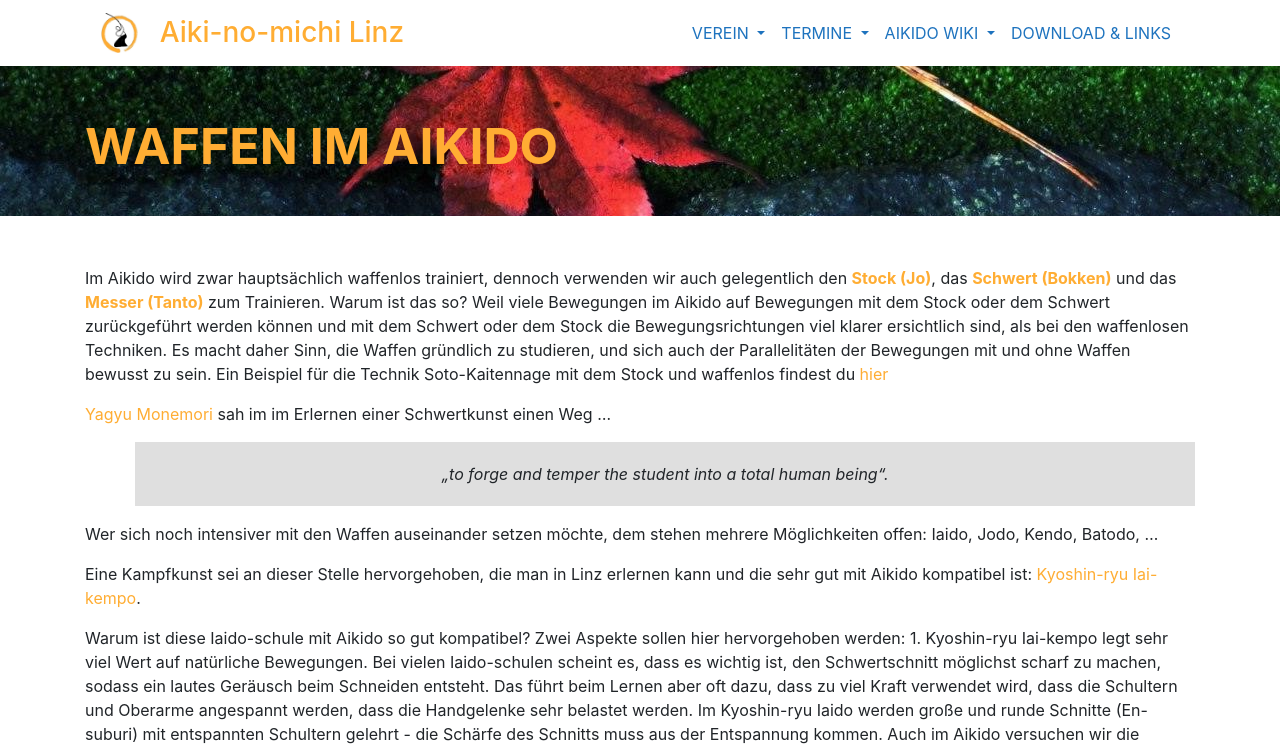
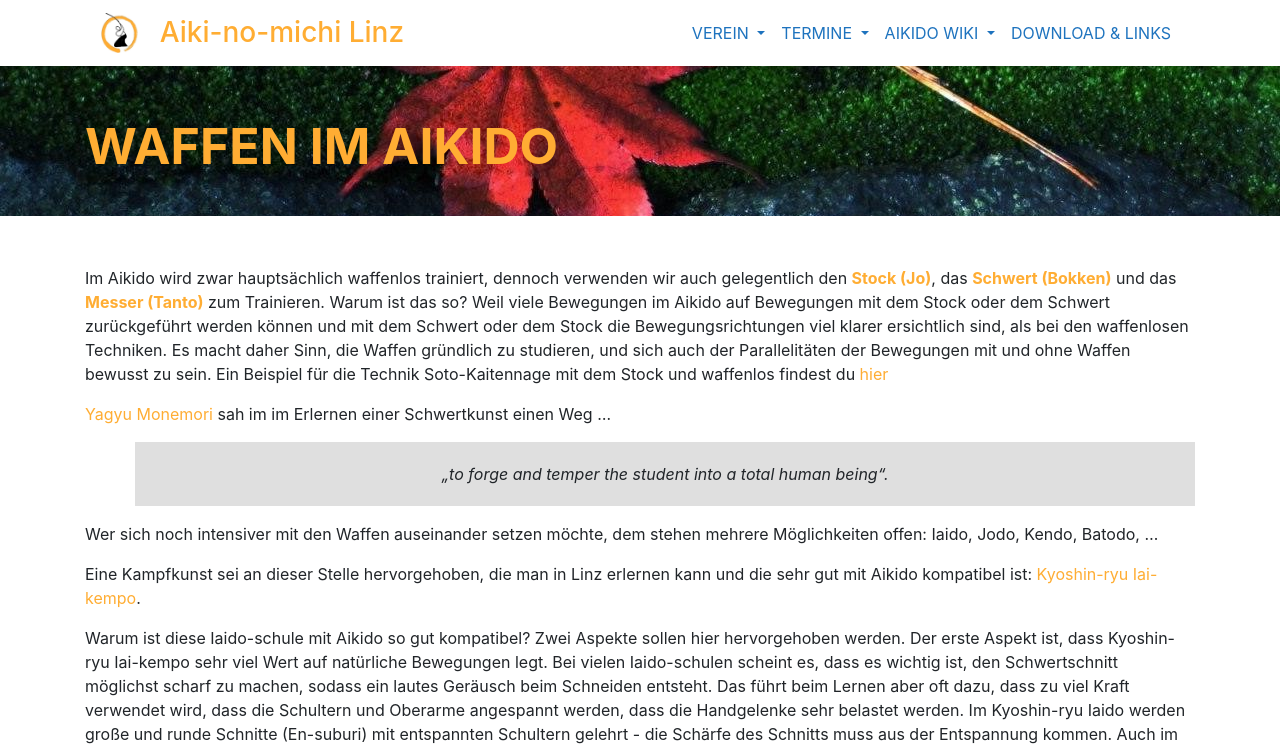
Before and after one commit to TWachs/aikinomichi-linz, a Jekyll site: the page built from waffenImAikido.md, in a window 1280 px wide. Shown: the top 749 px of the page. Built offline with Jekyll 4.4.1, drawn with Linux system fonts in a browser that asks for light colours; nearby versions of some CDN libraries; some of the changed text lies outside the part shown.

Commit message:
Update waffenImAikido.md

```diff
--- a/waffenImAikido.md
+++ b/waffenImAikido.md
@@ -16,12 +16,12 @@
 
 Eine Kampfkunst sei an dieser Stelle hervorgehoben, die man in Linz erlernen kann und die sehr gut mit Aikido kompatibel ist: [Kyoshin-ryu Iai-kempo](http://www.kendolinz.org/iaido){:target="_blank"}.
 
-Warum ist diese Iaido-schule mit Aikido so gut kompatibel? Zwei Aspekte sollen hier hervorgehoben werden: 1. Kyoshin-ryu Iai-kempo legt sehr viel Wert auf natürliche Bewegungen. Bei vielen Iaido-schulen scheint es, dass es wichtig ist, den Schwertschnitt möglichst scharf zu machen, sodass ein lautes Geräusch beim Schneiden entsteht. Das führt beim Lernen aber oft dazu, dass zu viel Kraft verwendet wird, dass die Schultern und Oberarme angespannt werden, dass die Handgelenke sehr belastet werden. Im Kyoshin-ryu Iaido werden große und runde Schnitte (En-suburi) mit entspannten Schultern gelehrt - die Schärfe des Schnitts muss aus der Entspannung kommen. Auch im Aikido versuchen wir die Techniken mit möglichst wenig Kraft zu machen und einen entspannten Körper zu haben.
+Warum ist diese Iaido-schule mit Aikido so gut kompatibel? Zwei Aspekte sollen hier hervorgehoben werden. Der erste Aspekt ist, dass Kyoshin-ryu Iai-kempo sehr viel Wert auf natürliche Bewegungen legt. Bei vielen Iaido-schulen scheint es, dass es wichtig ist, den Schwertschnitt möglichst scharf zu machen, sodass ein lautes Geräusch beim Schneiden entsteht. Das führt beim Lernen aber oft dazu, dass zu viel Kraft verwendet wird, dass die Schultern und Oberarme angespannt werden, dass die Handgelenke sehr belastet werden. Im Kyoshin-ryu Iaido werden große und runde Schnitte (En-suburi) mit entspannten Schultern gelehrt - die Schärfe des Schnitts muss aus der Entspannung kommen. Auch im Aikido versuchen wir die Techniken mit möglichst wenig Kraft zu machen und einen entspannten Körper zu haben.
 </div>
 </div>
 <div class="row">
 <div class="col-6" markdown="1">
-2. Ein weiterer Aspekt, ist die Einstellung zum Partner: das "Nicht-Töten" hat einen großen Stellenwert in dieser Schwert-Schule. Nach dem noto (Wegstecken des Schwerts in die Scheide) werden die Füße geschlossen, durch das Beiziehen eines Fußes. In vielen Iaido-Schulen geschieht dies, indem der hintere Fuß zum vorderen beigezogen wird. Man nimmt sozusagen den Platz ein, den man sich gerade erkämpft hat. Im Kyoshin-ryu Iaido geschieht es indem der vordere Fuß zum hinteren beigezogen wird: man steigt also zurück und gibt dem Gegner, auch wenn man ihn besiegt hat, wieder seinen Platz. Dies wird in der japanischen Kultur als sehr höflich angesehen und entspricht der mentalen Einstellung im Aikido, wo wir nur die Kontrolle über den Partner anstreben, nicht seine Zerstörung.
+Der zweite Aspekt ist die Einstellung zum Partner: das "Nicht-Töten" hat einen großen Stellenwert in dieser Schwert-Schule. Nach dem noto (Wegstecken des Schwerts in die Scheide) werden die Füße geschlossen, durch das Beiziehen eines Fußes. In vielen Iaido-Schulen geschieht dies, indem der hintere Fuß zum vorderen beigezogen wird. Man nimmt sozusagen den Platz ein, den man sich gerade erkämpft hat. Im Kyoshin-ryu Iaido geschieht es indem der vordere Fuß zum hinteren beigezogen wird: man steigt also zurück und gibt dem Gegner, auch wenn man ihn besiegt hat, wieder seinen Platz. Dies wird in der japanischen Kultur als sehr höflich angesehen und entspricht der mentalen Einstellung im Aikido, wo wir nur die Kontrolle über den Partner anstreben, nicht seine Zerstörung.
 </div>
 <div class="col">
 <img class="imageStyleWaffen" src="{{ site.baseurl }}/images/Schwert.jpg" alt="" />
```
